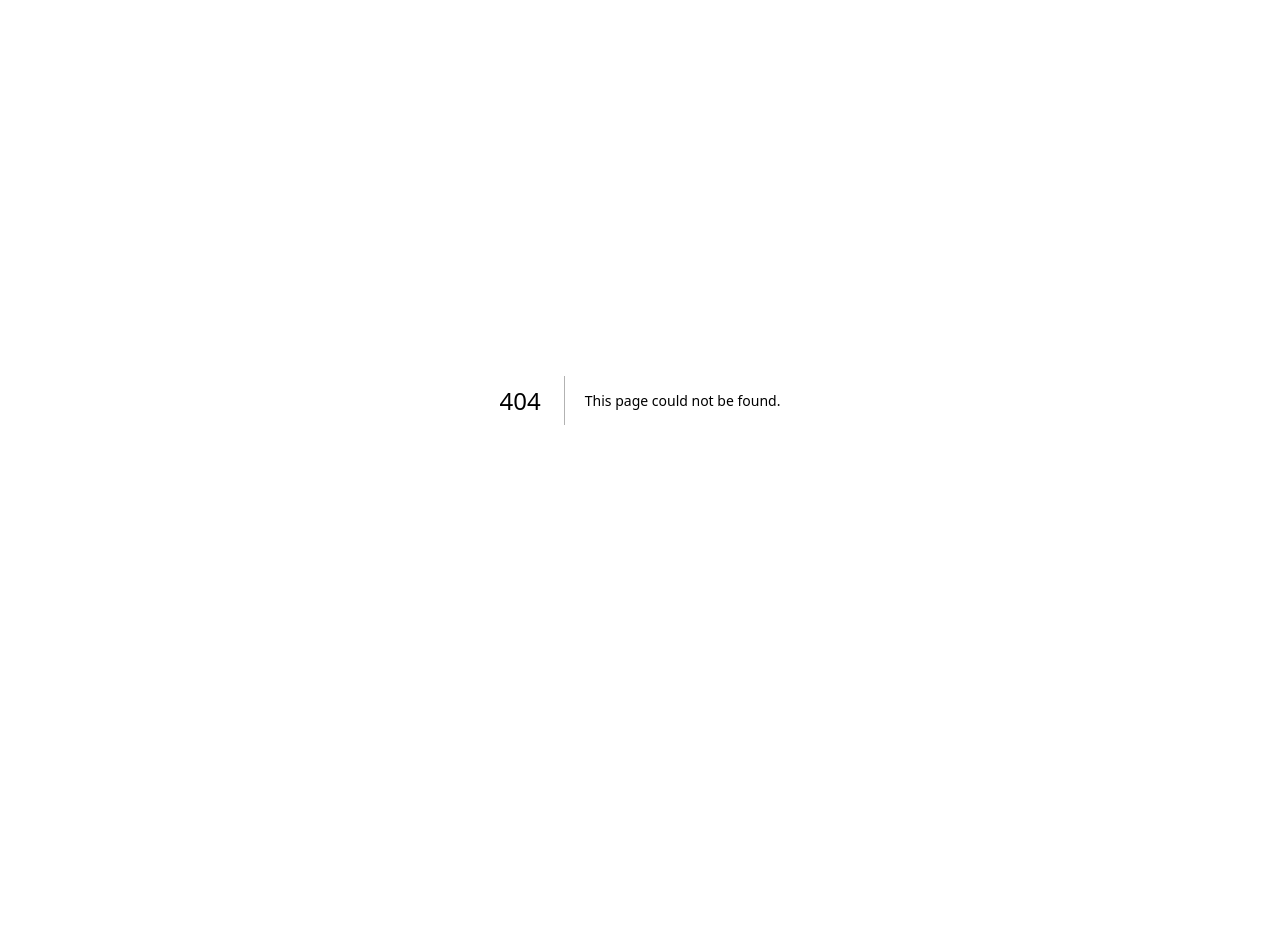
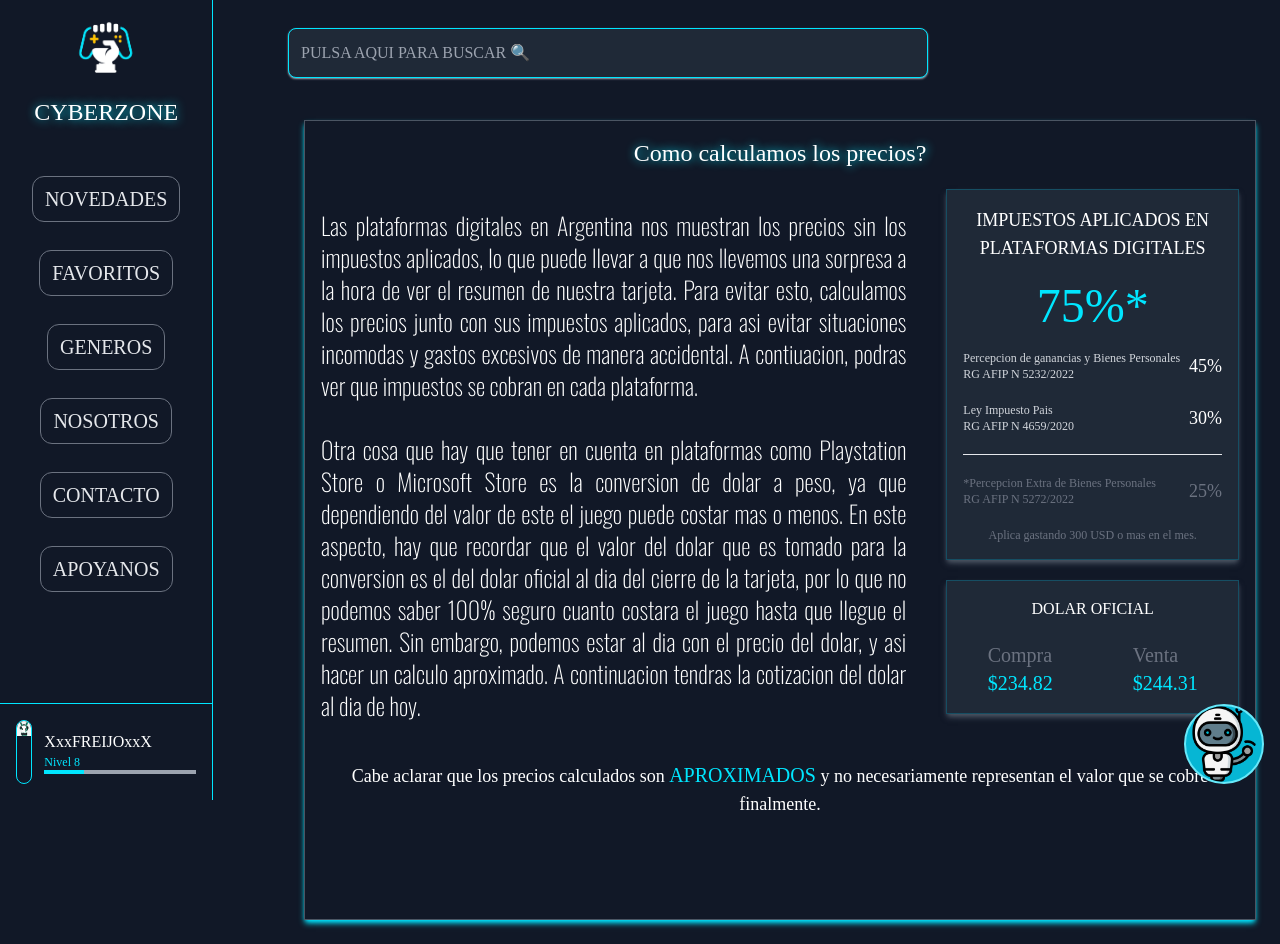
Before and after one commit to yaguecarp/cyber-zone, a Next.js app: page /precios-argentina in a window 1280 px wide. Before the commit this address had no page. Before the commit the page ends 800 px from the top, so only its background shows below. Built offline with nearby package versions, Linux system fonts and the light colour scheme; a web font is replaced by a local one.

Commit message:
agregdas vistas y chatbot

```diff
--- a/components/Layout.js
+++ b/components/Layout.js
@@ -1,53 +1,49 @@
+import { useState } from "react";
 import Nav from "./Nav";
 
 export default function Layout({ children }) {
+
+  const [openChat, setOpenChat] = useState(false)
   return (
     <main className="bg-gray-900 min-h-screen flex">
       <Nav />
-
-      <div className="text-white ml-80  w-full p-4 m-2 flex flex-col">
+      <div className="w-full ml-72 py-7 fixed bg-gray-900 z-10">
         <input
           type="text"
           placeholder="PULSA AQUI PARA BUSCAR 🔍"
-          className="font-audiowide bg-gray-800 p-3 rounded-lg border border-primary shadow-sm shadow-gray-400  "
+          className="font-audiowide bg-gray-800  w-1/2 p-3 rounded-lg border border-primary shadow-sm shadow-gray-400  "
         />
-        <div className="mt-5">{children}</div>
       </div>
-      {/* <div className="min-h-screen flex justify-between">
-        <Nav show={false}/>
+      <div className="text-white ml-72  w-full p-4 m-2 flex flex-col">
+        <div className="mt-24">{children}</div>
+      </div>
 
-        <section className="border border-gray-700 ml-72 w-3/5">
-          <div className="w-full border-b border-gray-500 h-24 flex  items-center ">
-            <input
-              className="w-1/2 bg-gray-800 py-2 px-3 ml-5 text-gray-300 text-3xl"
-              placeholder="Buscar..."
-            />
+      <div className="fixed bottom-4 right-4 cursor-pointer flex items-end gap-3">
+        <div className={(openChat ? 'visible ' : 'hidden ') +"bg-gray-700 border-2 p-2 mt-3 border-cyan-700 h-auto w-96 flex flex-col items-center justify-center"}>
+          <h2 className="font-audiowide main-title text-center mt-2">
+            CYBER CHAT
+          </h2>
+          <div className="bg-gray-900 mt-5 w-full h-80 flex justify-around gap-3 p-2">
+            <img src="./bot.png" className="w-10 h-10" alt="" />
+            <p className="text-gray-400 font-oswald">
+              Hola! Mi nombre es CyberBot, y puedo ayudarte con dudas puntuales
+              que tengas de tus juegos favoritos! <br /> Decime, en que puedo
+              ayudar?
+            </p>
           </div>
-          <div>{children}</div>
-        </section>
-
-        <aside className=" h-full w-auto    ">
-          <h1 className="text-gray-200 text-center text-xl mt-24 ">
-            Utiliza nuestro ChatBot de ayuda 🙌
-          </h1>
-          <div className="mt-5 flex flex-col items-center justify-center p-2">
-            <div className="bg-gray-600 w-full h-96 text-gray-200 text-center">
-              {" "}
-              Escribe una pregunta para comenzar...
-            </div>
-            <div className="w-full p-2">
-              <input
-                className="w-full mt-5 py-2 px-2 rounded-xl bg-gray-500 text-gray-300"
-                type="text"
-                placeholder="prompt..."
-              />
-              <button className="text-center w-full rounded-xl px-3 py-2 bg-gray-500 text-gray-200 mt-5">
-                Enviar
-              </button>
-            </div>
-          </div>
-        </aside>
-      </div> */}
+          <input
+            type="text"
+            className="bg-gray-900 border text-white border-gray-600 w-full py-2 px-2"
+            placeholder="Escribe tu pregunta..."
+          />
+        </div>
+        <img
+          src="./bot.png"
+          alt="chatbot"
+          className="bg-cyan-500 hover:shadow-lg hover:shadow-primary hover:-translate-y-3 transition-all rounded-full border-2 border-cyan-300 w-20 h-20  "
+          onClick={()=>setOpenChat(!openChat)}
+        />
+      </div>
     </main>
   );
 }
--- a/components/Nav.js
+++ b/components/Nav.js
@@ -1,15 +1,19 @@
+import Link from "next/link";
+
+
 export default function Nav({ show }) {
-  console.log(show);
   return (
     <aside
       className={
         "left-0 top-0 text-gray-500 fixed w-1/6  bg-gray-900 h-full border-r border-primary "
       }
     >
-      <div className="w-auto h-auto m-auto flex flex-col justify-center items-center ">
-        <img src="./logo_sin_fondo.png" alt="" className="w-24 h-24" />
-        <h1 className="main-title">CYBERZONE</h1>
-      </div>
+      <Link href={"/"}>
+        <div className="w-auto h-auto m-auto flex flex-col justify-center items-center ">
+          <img src='./logo_sin_fondo.png' alt="logo" className="w-24 h-24" />
+          <h1 className="main-title">CYBERZONE</h1>
+        </div>
+      </Link>
 
       <nav className=" mt-10 p-2">
         <ul className="flex flex-col items-center text-xl font-audiowide gap-7">
--- a/pages/_app.js
+++ b/pages/_app.js
@@ -1,13 +1,16 @@
+import Layout from "@/components/Layout";
 import "@/styles/globals.css";
 import Head from "next/head";
 
 export default function App({ Component, pageProps }) {
   return (
     <>
-      <Head>
-        <title>Cyber Zone</title>
-      </Head>
-      <Component {...pageProps} />
+      <Layout>
+        <Head>
+          <title>Cyber Zone</title>
+        </Head>
+        <Component {...pageProps} />
+      </Layout>
     </>
   );
 }
--- /dev/null
+++ b/pages/games/[slug].js
@@ -0,0 +1,138 @@
+import Link from "next/link";
+import { useState } from "react";
+
+export default function GamePage({ data }) {
+  const [openModal, setOpenModal] = useState(false);
+  console.log(data);
+
+  return (
+    <>
+      <div className="border border-gray-600 shadow-md shadow-primary p-4 w-full h-auto flex flex-col font-audiowide">
+        <div className="flex">
+          <div className=" p-2 ">
+            <img
+              src={data.background_image}
+              className=" border-gray-700 shadow-md shadow-cyan-700 "
+              alt=""
+            />
+          </div>
+          <div className="flex flex-col justify-start flex-1 gap-10">
+            <h1 className="text-center text-4xl">{data.name}</h1>
+
+            <div className="flex justify-start items-center ml-5 mt-10">
+              <h2 className="border-b border-primary text-2xl">
+                Plataformas:{" "}
+              </h2>
+              {data.parent_platforms.map((plataforma) => (
+                <h3 className="text-white ml-2 text-xl">
+                  {plataforma.platform.name}
+                </h3>
+              ))}
+            </div>
+            <div className="flex items-center ml-5 mt-5">
+              <h2 className="mr-3 text-2xl border-b border-primary">
+                Valoracion:
+              </h2>
+              {[...Array(5)].map((e, i) => (
+                <svg
+                  xmlns="http://www.w3.org/2000/svg"
+                  viewBox="0 0 24 24"
+                  fill="currentColor"
+                  className={`w-6 h-6 text-xl ${
+                    parseInt(data.rating) > i || data.rating > 4.5
+                      ? "text-primary"
+                      : "text-gray-600"
+                  }`}
+                >
+                  <path
+                    fillRule="evenodd"
+                    d="M10.788 3.21c.448-1.077 1.976-1.077 2.424 0l2.082 5.007 5.404.433c1.164.093 1.636 1.545.749 2.305l-4.117 3.527 1.257 5.273c.271 1.136-.964 2.033-1.96 1.425L12 18.354 7.373 21.18c-.996.608-2.231-.29-1.96-1.425l1.257-5.273-4.117-3.527c-.887-.76-.415-2.212.749-2.305l5.404-.433 2.082-5.006z"
+                    clipRule="evenodd"
+                  />
+                </svg>
+              ))}
+            </div>
+          </div>
+        </div>
+        <div>
+          <div className="flex p-2 items-baseline">
+            <h2 className="text-lg text-cyan-700">Etiquetas:</h2>
+            <h3 className="ml-2 text-sm">
+              {data.tags.map((tag) => `${tag.name}, `)}
+            </h3>
+          </div>
+          <div className="flex p-2 items-baseline">
+            <h2 className="text-lg text-cyan-700">Desarrollador:</h2>
+            <h3 className="ml-2 text-sm">
+              {data.publishers.map((p) => `${p.name}`)}
+            </h3>
+          </div>
+          <div className="flex p-2 items-baseline">
+            <h2 className="text-lg text-cyan-700">Publicado en:</h2>
+            <h3 className="ml-2 text-sm">{data.released}</h3>
+          </div>
+        </div>
+        <div className="p-2 flex justify-between">
+          <div>
+            <h2 className="text-cyan-700 text-lg">
+              Disponible para comprar en:{" "}
+            </h2>
+            <div className="flex flex-col">
+              {data.stores.map((store) => (
+                <a
+                  key={store.store.name}
+                  href={"https://" + store.store.domain}
+                  target="_blank"
+                >
+                  {store.store.name}
+                </a>
+              ))}
+            </div>
+          </div>
+          <div className="border w-1/2 h-auto p-5">
+            <div className="flex justify-between items-center">
+                <span className="text-gray-400">Precio base</span>
+                <span className="text-gray-400">$765,24</span>
+            </div>
+            <div className="flex justify-between items-center">
+                <span className="text-gray-400 text-sm mt-2">Percepcion de Ganancias y Bienes Personales <br /> RG AFIP N 5232/2022 </span>
+                <span className="text-gray-400">$344,25</span>
+            </div>
+            <div className="flex justify-between items-center">
+                <span className="text-gray-400 text-sm mt-2">Ley Impuesto Pais <br /> RG AFIP N 4659/2020</span>
+                <span className="text-gray-400">$229,50</span>
+            </div>
+            <hr className="mt-3 mb-3"/>
+            <div className="flex justify-between items-center">
+                <span className="text-gray-200">TOTAL APROXIMADO CON IMPUESTOS</span>
+                <span className="text-gray-200">$1.338,75</span>
+            </div>
+          </div>
+        </div>
+        <Link
+          href="../precios-argentina"
+          className="flex items-center justify-center"
+        >
+          <button
+            className="text-center text-sm text-primary mt-5"
+            onClick={() => setOpenModal(!openModal)}
+          >
+            Como se calculan los precios en Argentina?
+          </button>
+        </Link>
+      </div>
+    </>
+  );
+}
+
+export const getServerSideProps = async (query) => {
+  const res = await fetch(
+    `https://api.rawg.io/api/games/${query.params.slug}?key=${process.env.RAWG_API_KEY}`
+  );
+
+  const data = await res.json();
+
+  return {
+    props: { data },
+  };
+};
--- a/pages/index.js
+++ b/pages/index.js
@@ -1,5 +1,6 @@
 import GameCard from "@/components/GameCard";
 import Layout from "@/components/Layout";
+import Link from "next/link";
 import { useEffect, useState } from "react";
 
 export default function HomePage() {
@@ -15,16 +16,25 @@ export default function HomePage() {
   console.log(games);
 
   return (
-    <Layout>
-      <h1 className="text-2xl text-gray-300 font-audiowide ml-3 mt-3">Nuevos lanzamientos y trendings</h1>
+    <>
+      {" "}
+      <h1 className="text-2xl text-gray-300 font-audiowide ml-3 mt-3">
+        Nuevos lanzamientos y trendings
+      </h1>
       <div className="flex items-center justify-center h-auto">
         <div className="flex flex-wrap gap-5 p-5 justify-center items-center mt-2 text-gray-300">
           {games.map((game) => (
             // <h1>{game.name}</h1>
-            <GameCard key={game.name} titulo={game.name} imagen={game.background_image} />
+            <Link href={`/games/${game.slug}`}>
+              <GameCard
+                key={game.id}
+                titulo={game.name}
+                imagen={game.background_image}
+              />
+            </Link>
           ))}
         </div>
       </div>
-    </Layout>
+    </>
   );
 }
--- /dev/null
+++ b/pages/precios-argentina.js
@@ -0,0 +1,79 @@
+export default function InfoPage() {
+  return (
+    <div className="border border-gray-600 shadow-md shadow-primary p-4 w-full h-screen flex flex-col font-audiowide">
+      <h1 className="main-title text-center">Como calculamos los precios?</h1>
+      <div className="flex justify-between gap-10 items-start mt-5">
+        <p className="  w-2/3 mt-5 text-justify font-oswald text-2xl font-thin">
+          Las plataformas digitales en Argentina nos muestran los precios sin
+          los impuestos aplicados, lo que puede llevar a que nos llevemos una
+          sorpresa a la hora de ver el resumen de nuestra tarjeta. Para evitar
+          esto, calculamos los precios junto con sus impuestos aplicados, para
+          asi evitar situaciones incomodas y gastos excesivos de manera
+          accidental. A contiuacion, podras ver que impuestos se cobran en cada
+          plataforma. <br /> <br />
+          Otra cosa que hay que tener en cuenta en plataformas como Playstation
+          Store o Microsoft Store es la conversion de dolar a peso, ya que
+          dependiendo del valor de este el juego puede costar mas o menos. En
+          este aspecto, hay que recordar que el valor del dolar que es tomado
+          para la conversion es el del dolar oficial al dia del cierre de la
+          tarjeta, por lo que no podemos saber 100% seguro cuanto costara el
+          juego hasta que llegue el resumen. Sin embargo, podemos estar al dia
+          con el precio del dolar, y asi hacer un calculo aproximado. A
+          continuacion tendras la cotizacion del dolar al dia de hoy.
+        </p>
+        <div className="  w-1/3 h-auto ">
+          <div className=" bg-gray-800  p-4 shadow-md shadow-gray-600 border border-cyan-900">
+            <h2 className="text-center text-lg ">
+              IMPUESTOS APLICADOS EN PLATAFORMAS DIGITALES
+            </h2>
+            <span className="flex items-center text-center justify-center text-5xl text-primary mt-5">
+              75%*
+            </span>
+            <div className="flex justify-between items-center mt-5">
+              <p className="text-gray-300 text-xs">
+                Percepcion de ganancias y Bienes Personales <br /> RG AFIP N
+                5232/2022
+              </p>
+              <span className="text-lg">45%</span>
+            </div>
+            <div className="flex justify-between items-center mt-5">
+              <p className="text-gray-300 text-xs">
+                Ley Impuesto Pais <br /> RG AFIP N 4659/2020
+              </p>
+              <span className="text-lg">30%</span>
+            </div>
+            <hr className="my-5" />
+            <div className="flex justify-between items-center">
+              <p className="text-gray-500 text-xs">
+                *Percepcion Extra de Bienes Personales <br /> RG AFIP N
+                5272/2022
+              </p>
+              <span className="text-gray-500 text-lg">25%</span>
+            </div>
+            <p className="text-center text-xs mt-5 text-gray-500">
+              Aplica gastando 300 USD o mas en el mes.
+            </p>
+          </div>
+          <div className=" bg-gray-800 mt-5 p-4 shadow-md shadow-gray-600 border border-cyan-900">
+            <h2 className="text-center">DOLAR OFICIAL</h2>
+            <div className="flex justify-center items-center gap-20 mt-5">
+              <div className="flex flex-col">
+                <span className="text-gray-500 text-xl">Compra</span>
+                <span className="text-primary text-xl">$234.82</span>
+              </div>
+              <div className="flex flex-col">
+                <span className="text-gray-500 text-xl">Venta</span>
+                <span className="text-primary text-xl">$244.31</span>
+              </div>
+            </div>
+          </div>
+        </div>
+      </div>
+      <p className="text-center text-lg mt-5 p-5 ">
+        {" "}
+        Cabe aclarar que los precios calculados son <span className="text-xl text-primary">APROXIMADOS</span> y
+        no necesariamente representan el valor que se cobre finalmente.
+      </p>
+    </div>
+  );
+}
```
Also changed, not shown: public/bot.png (added).
